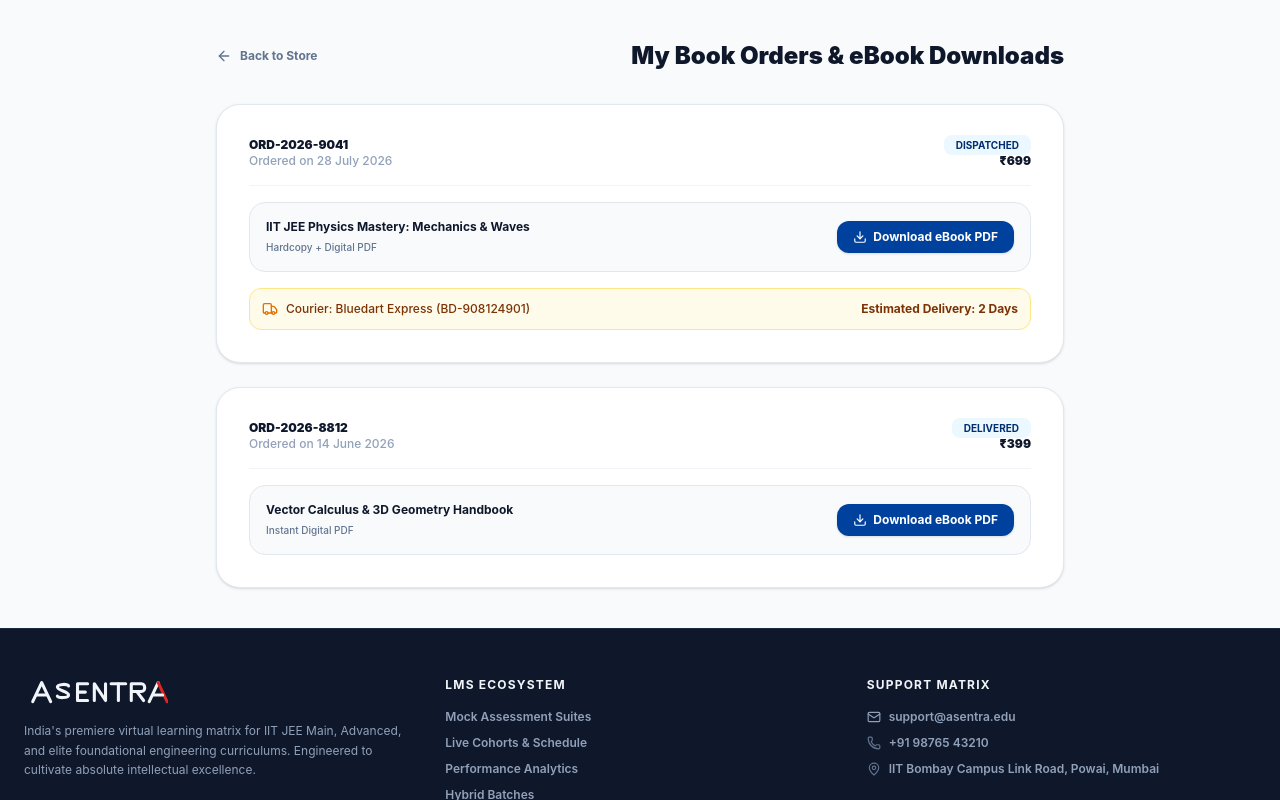
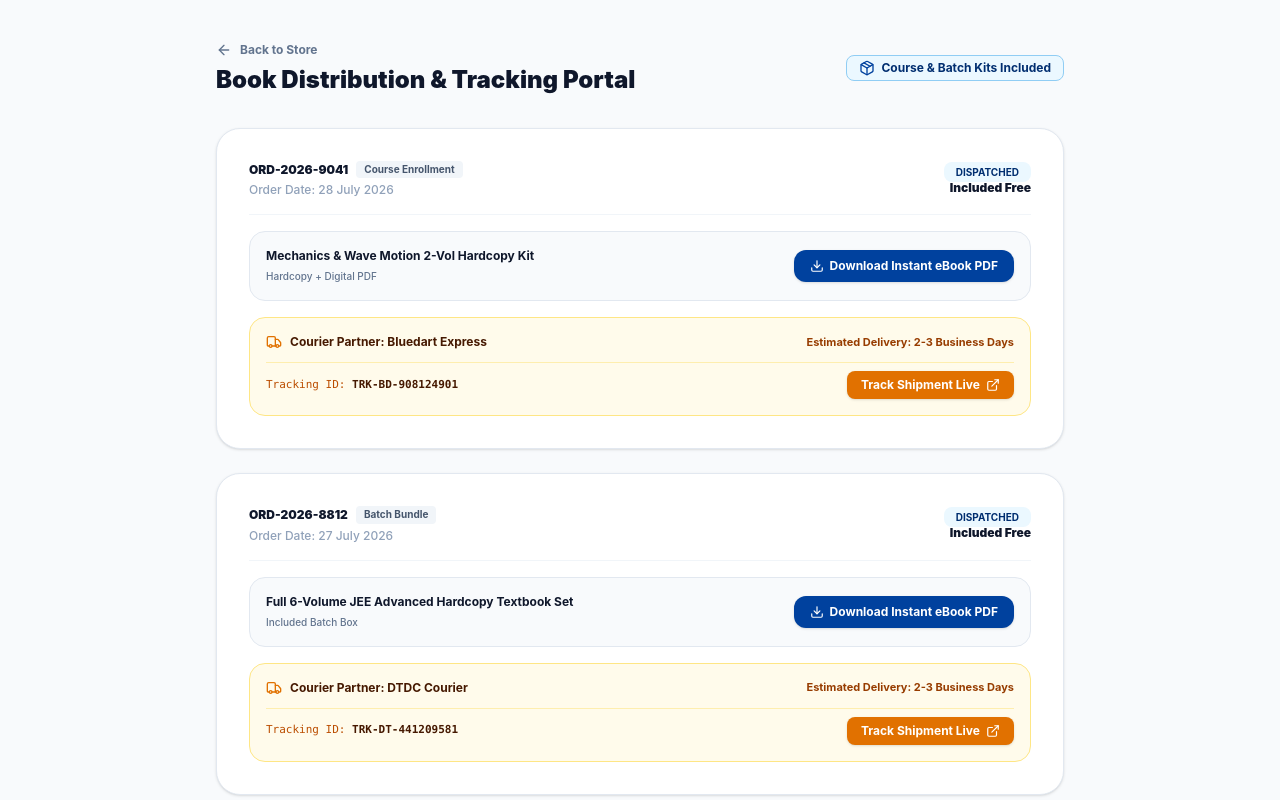
Before and after one commit to CodeBrave-education-Platform/Education-Platform-students, a Next.js app: page /books/my-orders in a window 1280 px wide. Built offline with nearby package versions, Linux system fonts and the light colour scheme; no server answers.

Commit message:
feat: automatic course and batch book distribution engine with live tracking IDs and admin controls

```diff
--- a/src/app/admin/books/orders/page.jsx
+++ b/src/app/admin/books/orders/page.jsx
@@ -2,7 +2,7 @@
 
 import React, { useState } from 'react'
 import Link from 'next/link'
-import { Truck, CheckCircle2, Package, Search, Send } from 'lucide-react'
+import { Truck, CheckCircle2, Package, Search, ExternalLink, Edit3, Save, Plus, ArrowLeft } from 'lucide-react'
 
 export default function AdminOrderFulfillmentPage() {
   const [orders, setOrders] = useState([
@@ -11,59 +11,181 @@ export default function AdminOrderFulfillmentPage() {
       student: 'Rahul Sharma',
       mobile: '9876543210',
       address: 'House No 42, Block B, Green Park, Kota',
+      source: 'Course Enrollment (JEE Physics)',
       status: 'Dispatched',
       courier: 'Bluedart Express',
-      tracking: 'BD-908124901'
+      trackingNumber: 'TRK-BD-908124901',
+      trackingLink: 'https://track.bluedart.com/TRK-BD-908124901'
     },
     {
       id: 'ORD-2026-9042',
       student: 'Priya Verma',
       mobile: '9123456789',
       address: 'Plot 105, Civil Lines, Jaipur',
+      source: 'Batch Bundle (NEET Dropper)',
       status: 'Processing',
-      courier: 'DTDC',
-      tracking: 'Pending'
+      courier: 'DTDC Courier',
+      trackingNumber: 'TRK-DT-441209581',
+      trackingLink: 'https://www.dtdc.in/tracking/TRK-DT-441209581'
     }
   ])
 
-  const handleUpdateStatus = (id, status) => {
+  const [editingId, setEditingId] = useState(null)
+  const [editTrackingId, setEditTrackingId] = useState('')
+  const [editTrackingLink, setEditTrackingLink] = useState('')
+  const [editCourier, setEditCourier] = useState('')
+
+  const handleStartEdit = (o) => {
+    setEditingId(o.id)
+    setEditTrackingId(o.trackingNumber)
+    setEditTrackingLink(o.trackingLink)
+    setEditCourier(o.courier)
+  }
+
+  const handleSaveEdit = (id) => {
+    setOrders(orders.map(o => o.id === id ? {
+      ...o,
+      trackingNumber: editTrackingId,
+      trackingLink: editTrackingLink,
+      courier: editCourier,
+      status: 'Dispatched'
+    } : o))
+    setEditingId(null)
+  }
+
+  const handleStatusChange = (id, status) => {
     setOrders(orders.map(o => o.id === id ? { ...o, status } : o))
   }
 
   return (
     <div className="space-y-8 select-none">
-      <div className="bg-slate-950 p-6 rounded-3xl border border-slate-800 shadow-md">
-        <h1 className="text-2xl font-black text-white tracking-tight">Order Fulfillment & Shipping Console</h1>
+      {/* Top Banner */}
+      <div className="flex justify-between items-center bg-slate-950 p-6 rounded-3xl border border-slate-800 shadow-md">
+        <div>
+          <h1 className="text-2xl font-black text-white tracking-tight">Admin Book Distribution & Tracking Controls</h1>
           <p className="text-xs text-slate-400 font-medium mt-1">
-          Inspect pending student book orders, generate courier tracking numbers, and update dispatch milestones.
+            System controls for Course & Batch book shipments: Assign tracking IDs, generate live tracking links, and update delivery statuses.
           </p>
         </div>
 
+        <Link
+          href="/admin/books"
+          className="px-4 py-2.5 bg-slate-800 hover:bg-slate-700 text-white rounded-xl text-xs font-bold transition flex items-center gap-2 border border-slate-700"
+        >
+          <ArrowLeft className="w-4 h-4" />
+          <span>Back to Inventory</span>
+        </Link>
+      </div>
+
+      {/* Orders List */}
       <div className="space-y-4">
         {orders.map((o) => (
-          <div key={o.id} className="bg-slate-950 p-6 rounded-3xl border border-slate-800 flex flex-col md:flex-row justify-between items-start md:items-center gap-6 shadow-sm">
-            <div className="space-y-2">
+          <div key={o.id} className="bg-slate-950 p-6 rounded-3xl border border-slate-800 space-y-4 shadow-sm">
+            <div className="flex flex-col md:flex-row justify-between items-start md:items-center gap-4 pb-4 border-b border-slate-800/80">
+              <div className="space-y-1">
                 <div className="flex items-center gap-3">
                   <span className="font-bold text-sm text-white">{o.id}</span>
                   <span className="text-xs text-teal-400 font-bold">• {o.student} ({o.mobile})</span>
-                <span className="px-2.5 py-0.5 bg-teal-500/10 text-teal-400 text-[10px] font-bold rounded uppercase">
-                  {o.status}
+                  <span className="px-2.5 py-0.5 bg-slate-900 border border-slate-800 text-slate-300 text-[10px] font-bold rounded">
+                    {o.source}
                   </span>
                 </div>
                 <p className="text-xs text-slate-400 font-medium">{o.address}</p>
               </div>
 
               <div className="flex items-center gap-3">
-              {o.status === 'Processing' && (
+                <select
+                  value={o.status}
+                  onChange={(e) => handleStatusChange(o.id, e.target.value)}
+                  className="bg-slate-900 border border-slate-800 text-white text-xs font-bold px-3 py-2 rounded-xl focus:outline-none focus:border-teal-500"
+                >
+                  <option value="Processing">Processing</option>
+                  <option value="Dispatched">Dispatched</option>
+                  <option value="Out for Delivery">Out for Delivery</option>
+                  <option value="Delivered">Delivered</option>
+                </select>
+
                 <button
-                  onClick={() => handleUpdateStatus(o.id, 'Dispatched')}
-                  className="px-4 py-2 bg-teal-500 hover:bg-teal-400 text-slate-950 rounded-xl text-xs font-black transition flex items-center gap-1.5 cursor-pointer shadow-md"
+                  onClick={() => handleStartEdit(o)}
+                  className="px-3 py-2 bg-teal-500/10 hover:bg-teal-500/20 text-teal-400 border border-teal-500/20 rounded-xl text-xs font-bold transition flex items-center gap-1.5 cursor-pointer"
                 >
-                  <Truck className="w-4 h-4" />
-                  <span>Dispatch & Attach Tracking</span>
+                  <Edit3 className="w-3.5 h-3.5" />
+                  <span>Edit Tracking</span>
                 </button>
+              </div>
+            </div>
+
+            {/* Tracking Details View / Edit */}
+            {editingId === o.id ? (
+              <div className="p-4 bg-slate-900/80 rounded-2xl border border-slate-800 space-y-3 text-xs font-bold">
+                <div className="grid grid-cols-1 md:grid-cols-3 gap-3">
+                  <div>
+                    <label className="text-slate-400 text-[10px] uppercase block mb-1">Courier Partner</label>
+                    <input
+                      type="text"
+                      value={editCourier}
+                      onChange={(e) => setEditCourier(e.target.value)}
+                      className="w-full bg-slate-950 border border-slate-800 rounded-xl px-3 py-2 text-white text-xs"
+                    />
+                  </div>
+
+                  <div>
+                    <label className="text-slate-400 text-[10px] uppercase block mb-1">Tracking ID</label>
+                    <input
+                      type="text"
+                      value={editTrackingId}
+                      onChange={(e) => setEditTrackingId(e.target.value)}
+                      className="w-full bg-slate-950 border border-slate-800 rounded-xl px-3 py-2 text-white text-xs"
+                    />
+                  </div>
+
+                  <div>
+                    <label className="text-slate-400 text-[10px] uppercase block mb-1">Live Tracking URL</label>
+                    <input
+                      type="text"
+                      value={editTrackingLink}
+                      onChange={(e) => setEditTrackingLink(e.target.value)}
+                      className="w-full bg-slate-950 border border-slate-800 rounded-xl px-3 py-2 text-white text-xs"
+                    />
+                  </div>
+                </div>
+
+                <div className="flex justify-end gap-2 pt-2">
+                  <button
+                    onClick={() => setEditingId(null)}
+                    className="px-3 py-1.5 bg-slate-800 text-slate-300 rounded-lg text-xs"
+                  >
+                    Cancel
+                  </button>
+                  <button
+                    onClick={() => handleSaveEdit(o.id)}
+                    className="px-4 py-1.5 bg-teal-500 hover:bg-teal-400 text-slate-950 rounded-lg text-xs font-black flex items-center gap-1 shadow-md"
+                  >
+                    <Save className="w-3.5 h-3.5" />
+                    <span>Save Tracking Details</span>
+                  </button>
+                </div>
+              </div>
+            ) : (
+              <div className="p-3.5 bg-slate-900/60 rounded-2xl border border-slate-800/80 flex flex-col sm:flex-row justify-between items-start sm:items-center gap-2 text-xs font-mono">
+                <div className="flex items-center gap-3 text-slate-300">
+                  <Truck className="w-4 h-4 text-teal-400 shrink-0" />
+                  <span>Courier: <strong className="text-white font-sans">{o.courier}</strong></span>
+                  <span>•</span>
+                  <span>Tracking ID: <strong className="text-teal-400">{o.trackingNumber}</strong></span>
+                </div>
+
+                <a
+                  href={o.trackingLink}
+                  target="_blank"
+                  rel="noopener noreferrer"
+                  className="text-teal-400 hover:text-teal-300 font-sans text-[11px] font-bold flex items-center gap-1"
+                >
+                  <span>Verify Live Tracking URL</span>
+                  <ExternalLink className="w-3.5 h-3.5" />
+                </a>
+              </div>
             )}
-            </div>
           </div>
         ))}
       </div>
--- a/src/app/books/my-orders/page.jsx
+++ b/src/app/books/my-orders/page.jsx
@@ -1,47 +1,72 @@
 'use client'
 
-import React, { useState } from 'react'
+import React, { useState, useEffect } from 'react'
 import Link from 'next/link'
 import Navbar from '@/components/Navbar'
 import Footer from '@/components/Footer'
-import { Truck, Download, CheckCircle2, Clock, BookOpen, ArrowLeft } from 'lucide-react'
+import { Truck, Download, CheckCircle2, Clock, BookOpen, ArrowLeft, ExternalLink, Copy, Sparkles, Package } from 'lucide-react'
 
 export default function MyBookOrdersPage() {
-  const [orders] = useState([
+  const defaultOrders = [
     {
       id: 'ORD-2026-9041',
+      source: 'Course Enrollment',
       date: '28 July 2026',
-      totalAmount: 699,
+      totalAmount: 0,
       status: 'Dispatched',
       courier: 'Bluedart Express',
-      trackingNumber: 'BD-908124901',
+      trackingNumber: 'TRK-BD-908124901',
+      trackingLink: 'https://track.bluedart.com/TRK-BD-908124901',
       items: [
-        { title: 'IIT JEE Physics Mastery: Mechanics & Waves', format: 'Hardcopy + Digital PDF', downloadUrl: '/downloads/physics-formulas.pdf' }
+        { title: 'Mechanics & Wave Motion 2-Vol Hardcopy Kit', format: 'Hardcopy + Digital PDF', downloadUrl: '/downloads/physics-formulas.pdf' }
       ]
     },
     {
       id: 'ORD-2026-8812',
-      date: '14 June 2026',
-      totalAmount: 399,
-      status: 'Delivered',
+      source: 'Batch Bundle',
+      date: '27 July 2026',
+      totalAmount: 0,
+      status: 'Dispatched',
       courier: 'DTDC Courier',
-      trackingNumber: 'DT-441209581',
+      trackingNumber: 'TRK-DT-441209581',
+      trackingLink: 'https://www.dtdc.in/tracking/TRK-DT-441209581',
       items: [
-        { title: 'Vector Calculus & 3D Geometry Handbook', format: 'Instant Digital PDF', downloadUrl: '/downloads/calculus-worksheets.pdf' }
+        { title: 'Full 6-Volume JEE Advanced Hardcopy Textbook Set', format: 'Included Batch Box', downloadUrl: '/downloads/calculus-worksheets.pdf' }
       ]
     }
-  ])
+  ]
+
+  const [orders, setOrders] = useState(defaultOrders)
+
+  useEffect(() => {
+    try {
+      const stored = localStorage.getItem('codebrave_book_orders')
+      if (stored) {
+        const parsed = JSON.parse(stored)
+        setOrders([...parsed, ...defaultOrders])
+      }
+    } catch (e) {
+      console.error('Error loading stored book orders', e)
+    }
+  }, [])
 
   return (
     <div className="min-h-screen bg-slate-50 text-slate-900 font-sans flex flex-col select-none">
       <Navbar />
 
       <main className="max-w-4xl mx-auto w-full px-6 py-10 flex-1 space-y-8">
-        <div className="flex justify-between items-center">
-          <Link href="/books" className="inline-flex items-center gap-2 text-xs font-bold text-slate-500 hover:text-slate-900 transition">
-            <ArrowLeft className="w-4 h-4" /> Back to Store
-          </Link>
-          <h1 className="text-2xl font-black text-slate-900">My Book Orders & eBook Downloads</h1>
+        <div className="flex flex-col sm:flex-row justify-between items-start sm:items-center gap-4">
+          <div>
+            <Link href="/books" className="inline-flex items-center gap-2 text-xs font-bold text-slate-500 hover:text-slate-900 transition mb-1">
+              <ArrowLeft className="w-4 h-4" /> Back to Store
+            </Link>
+            <h1 className="text-2xl font-black text-slate-900">Book Distribution & Tracking Portal</h1>
+          </div>
+
+          <span className="px-3 py-1 bg-teal-50 text-teal-700 text-xs font-bold rounded-lg border border-teal-200 flex items-center gap-1.5">
+            <Package className="w-4 h-4 text-teal-600" />
+            <span>Course & Batch Kits Included</span>
+          </span>
         </div>
 
         <div className="space-y-6">
@@ -49,21 +74,29 @@ export default function MyBookOrdersPage() {
             <div key={order.id} className="bg-white p-6 sm:p-8 rounded-3xl border border-slate-200 shadow-sm space-y-4">
               <div className="flex justify-between items-center pb-4 border-b border-slate-100 text-xs">
                 <div className="space-y-1">
-                  <span className="font-black text-slate-900">{order.id}</span>
-                  <span className="text-slate-400 block font-medium">Ordered on {order.date}</span>
+                  <div className="flex items-center gap-2">
+                    <span className="font-black text-slate-900">{order.id}</span>
+                    <span className="px-2 py-0.5 bg-slate-100 text-slate-600 font-bold rounded text-[10px]">
+                      {order.source || 'Distribution Order'}
+                    </span>
+                  </div>
+                  <span className="text-slate-400 block font-medium">Order Date: {order.date}</span>
                 </div>
 
                 <div className="text-right space-y-1">
                   <span className="px-3 py-1 bg-teal-50 text-teal-700 font-bold rounded-lg uppercase text-[10px]">
                     {order.status}
                   </span>
-                  <span className="text-slate-900 font-black block">₹{order.totalAmount}</span>
+                  <span className="text-slate-900 font-black block">
+                    {order.totalAmount > 0 ? `₹${order.totalAmount}` : 'Included Free'}
+                  </span>
                 </div>
               </div>
 
+              {/* Items List */}
               <div className="space-y-3">
                 {order.items.map((item, idx) => (
-                  <div key={idx} className="flex justify-between items-center p-4 bg-slate-50 rounded-2xl border border-slate-200 text-xs">
+                  <div key={idx} className="flex flex-col sm:flex-row justify-between items-start sm:items-center p-4 bg-slate-50 rounded-2xl border border-slate-200 text-xs gap-3">
                     <div className="space-y-1">
                       <p className="font-bold text-slate-900">{item.title}</p>
                       <span className="text-[10px] text-slate-500 font-medium">{item.format}</span>
@@ -73,25 +106,43 @@ export default function MyBookOrdersPage() {
                       <a
                         href={item.downloadUrl}
                         download
-                        className="px-4 py-2 bg-teal-600 hover:bg-teal-700 text-white rounded-xl font-bold flex items-center gap-1.5 transition shadow-sm"
+                        className="px-4 py-2 bg-teal-600 hover:bg-teal-700 text-white rounded-xl font-bold flex items-center gap-1.5 transition shadow-sm shrink-0"
                       >
                         <Download className="w-3.5 h-3.5" />
-                        <span>Download eBook PDF</span>
+                        <span>Download Instant eBook PDF</span>
                       </a>
                     )}
                   </div>
                 ))}
               </div>
 
-              {order.status === 'Dispatched' && (
-                <div className="p-3 bg-amber-50 rounded-xl border border-amber-200 text-xs text-amber-900 flex justify-between items-center font-medium">
-                  <div className="flex items-center gap-2">
+              {/* Live Tracking Information */}
+              <div className="p-4 bg-amber-50 rounded-2xl border border-amber-200 text-xs text-amber-950 space-y-3">
+                <div className="flex flex-col sm:flex-row justify-between items-start sm:items-center gap-2">
+                  <div className="flex items-center gap-2 font-bold">
                     <Truck className="w-4 h-4 text-amber-600 shrink-0" />
-                    <span>Courier: {order.courier} ({order.trackingNumber})</span>
+                    <span>Courier Partner: {order.courier}</span>
                   </div>
-                  <span className="font-bold">Estimated Delivery: 2 Days</span>
+                  <span className="text-[11px] font-bold text-amber-800">Estimated Delivery: 2-3 Business Days</span>
                 </div>
-              )}
+
+                <div className="flex flex-wrap items-center justify-between gap-3 pt-2 border-t border-amber-200/60 font-mono text-[11px]">
+                  <div>
+                    <span className="text-amber-700">Tracking ID: </span>
+                    <span className="font-bold text-amber-950">{order.trackingNumber}</span>
+                  </div>
+
+                  <a
+                    href={order.trackingLink || `https://track.bluedart.com/${order.trackingNumber}`}
+                    target="_blank"
+                    rel="noopener noreferrer"
+                    className="px-3.5 py-1.5 bg-amber-600 hover:bg-amber-700 text-white rounded-lg font-bold font-sans text-xs flex items-center gap-1.5 transition shadow-sm"
+                  >
+                    <span>Track Shipment Live</span>
+                    <ExternalLink className="w-3.5 h-3.5" />
+                  </a>
+                </div>
+              </div>
             </div>
           ))}
         </div>
```
Lines whose indentation alone changed are shown as unchanged.
